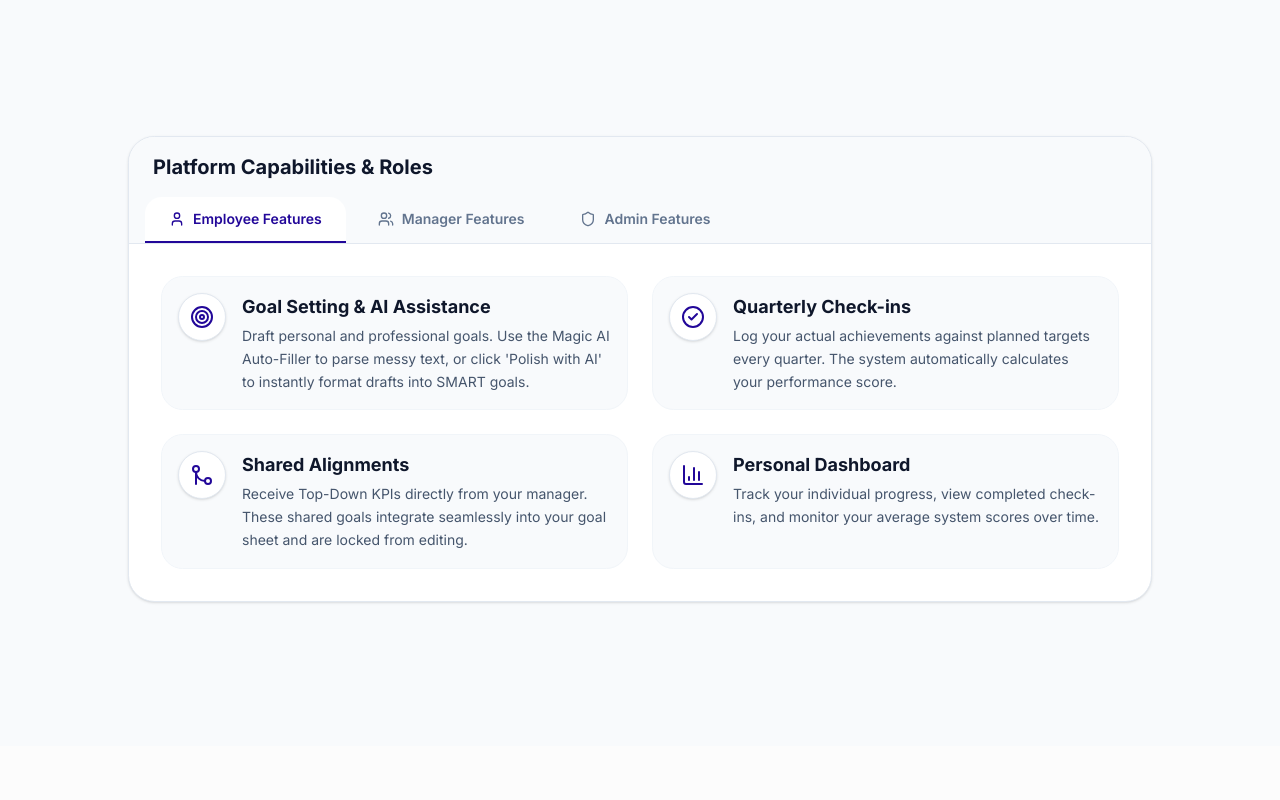
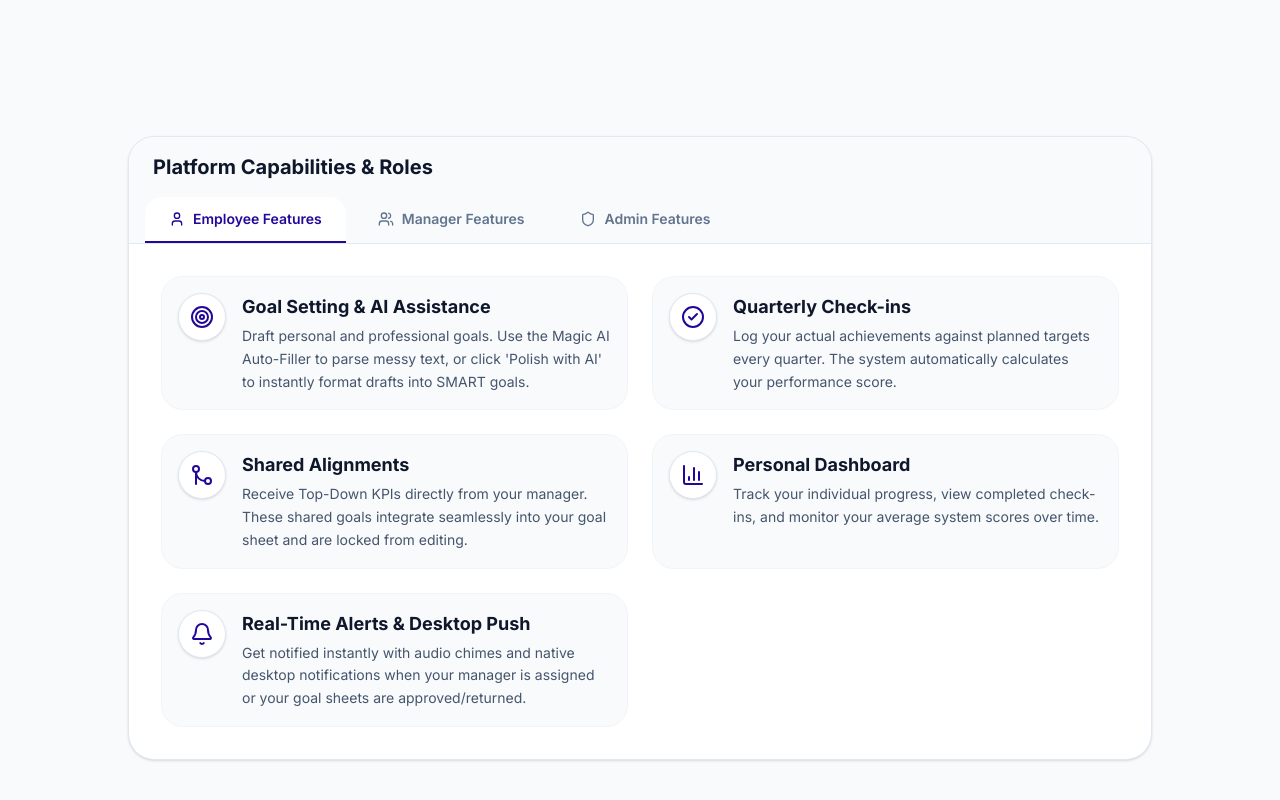
Before and after one commit to Harshilmalhotra/AtomQuest-Hackathon, a Next.js app: page / in a window 1280 px wide. Shown: the part 903-1703 px from the top of the page. Before the commit the page ends 1649 px from the top, so only its background shows below. Built offline with nearby package versions, Linux system fonts and the light colour scheme; no server answers.

Commit message:
feat: add real-time push notifications, synthesized audio alerts, and feature documentation updates

```diff
--- a/src/components/FeaturesToggle.tsx
+++ b/src/components/FeaturesToggle.tsx
@@ -1,7 +1,7 @@
 "use client";
 
 import { useState } from "react";
-import { Shield, Users, User, CheckCircle2, Target, BarChart3, Settings, PenTool, GitMerge } from "lucide-react";
+import { Shield, Users, User, CheckCircle2, Target, BarChart3, Settings, PenTool, GitMerge, Bell } from "lucide-react";
 
 export default function FeaturesToggle() {
   const [activeTab, setActiveTab] = useState<"ADMIN" | "MANAGER" | "EMPLOYEE">("EMPLOYEE");
@@ -77,6 +77,11 @@ export default function FeaturesToggle() {
                 title="Personal Dashboard"
                 desc="Track your individual progress, view completed check-ins, and monitor your average system scores over time."
               />
+              <FeatureCard
+                icon={<Bell />}
+                title="Real-Time Alerts & Desktop Push"
+                desc="Get notified instantly with audio chimes and native desktop notifications when your manager is assigned or your goal sheets are approved/returned."
+              />
             </div>
           </div>
         )}
@@ -103,6 +108,11 @@ export default function FeaturesToggle() {
                 icon={<BarChart3 />}
                 title="Team Analytics"
                 desc="Gain instant visibility into your team's overall progress with real-time charts and demographic reporting."
+              />
+              <FeatureCard
+                icon={<Bell />}
+                title="Subordinate Action Alerts"
+                desc="Receive instant desktop pushes and sound chime notifications whenever an employee submits a goal sheet for your review."
               />
             </div>
           </div>
```
Also changed, not shown: 1 other file (tests, documents, lock files or other folders).
